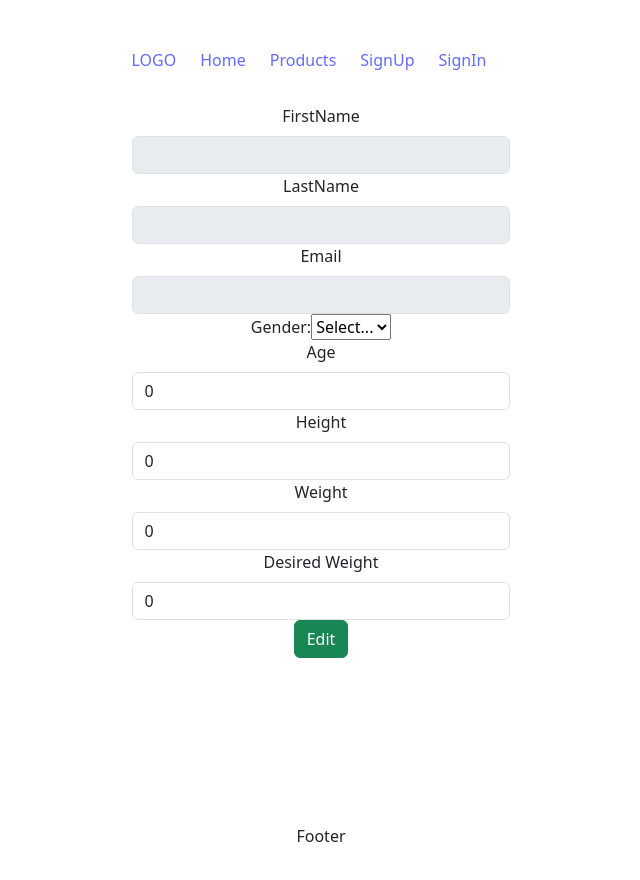
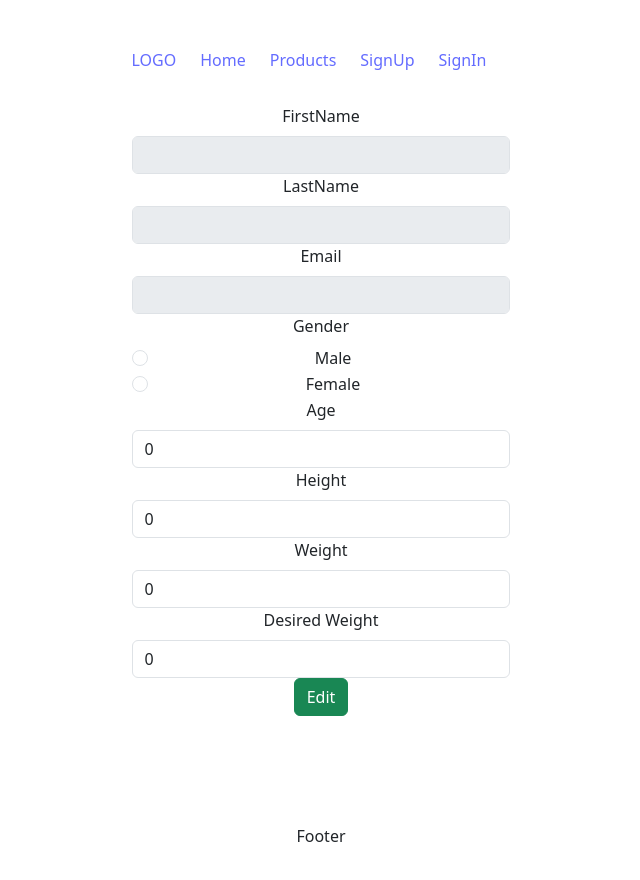
Before and after one commit to Rishi4182/fitfeast, a React (Vite) app in the folder client/: page /user-profile/1 in a window 1280 px wide. Shown: the whole page, without its empty margins (319-959 px from the left). Built offline with nearby package versions, Linux system fonts and the light colour scheme; no server answers.

Commit message:
Issues with Current User context resolved

```diff
--- a/client/src/Components/Cart/Cart.jsx
+++ b/client/src/Components/Cart/Cart.jsx
@@ -7,7 +7,7 @@ function Cart() {
 
     const {currentUser, setCurrentUser} = useContext(userContextObj);
     let userProd = currentUser.userProducts
-    // console.log(userProd)
+    // console.log(currentUser)
 
   return (
     <div>
--- a/client/src/Components/Cart/Product.jsx
+++ b/client/src/Components/Cart/Product.jsx
@@ -42,7 +42,7 @@ function Product(props) {
       rep2.data.payload.cost = rep2.data.payload.cost + temp
       await axios.put(`http://localhost:4000/user-api/users/${rep3.data.payload._id}`, {cost:rep2.data.payload.cost})
       setCurrentUser(rep2.data.payload)
-      console.log(rep2.data.payload)
+      console.log(currentUser)
     }
 
 
--- a/client/src/Components/Plans/plans.jsx
+++ b/client/src/Components/Plans/plans.jsx
@@ -1,4 +1,5 @@
 import { useContext ,useState} from 'react'
+import { Navigate, useNavigate } from 'react-router-dom';
 import { userContextObj } from '../../Contexts/UserContext'
 import { useForm} from "react-hook-form";
 
@@ -6,7 +7,9 @@ function plans() {
     const {currentUser , setCurrentUser}=useContext(userContextObj)
     const [status, setStatus] = useState(0);
     const [chng, setchng] = useState(0);
+    const navigate = useNavigate();
     const [fl, setfl] = useState(0);
+    console.log(currentUser)
     let bmr=0,cal1=0,fat=0,cal2=0,final=0;
     const {
         register,
@@ -270,13 +273,19 @@ if(currentUser.desiredweight>currentUser.weight)
       }
 
   return (
-    <div>
+    currentUser.age === 0 || currentUser.height === 0 || currentUser.weight === 0 || currentUser.gender === "" || currentUser.desiredweight === 0? (<div>
+        <h1>Edit Your Profile</h1>
+        <p>Please add your age, height, gender, and weight to proceed with the plans form.</p>
+        <button className='btn btn-secondary text-white mt-auto' onClick={() => navigate(`/user-profile/${currentUser.email}`)}>
+      Edit Profile
+    </button>
+    </div>) : (<div>
     <div className="form">
         <form onSubmit={handleSubmit(duration)}>
             <div className='activity'>
                 <label>
                     Activity:
-        <select  onChange={handleActivity}>
+                    <select onChange={handleActivity}>
                         <option value="">Select Activity</option>
                         <option value="Sedentary">Sedentary</option>
                         <option value="Lightly Active">Lightly Active</option>
@@ -288,7 +297,7 @@ if(currentUser.desiredweight>currentUser.weight)
             <div className='duration mt-5 mb-2'>
                 <label>
                     Duration:
-        <select  onChange={handleDuration}>
+                    <select onChange={handleDuration}>
                         <option value="">Select Duration</option>
                         <option value="1 week">1 week</option>
                         <option value="2 weeks">2 weeks</option>
@@ -304,12 +313,12 @@ if(currentUser.desiredweight>currentUser.weight)
         </form>
         {
             status === 1 ? <div>
-             {showValues(chng,fl)}
-            </div> :<div></div>
+                {showValues(chng, fl)}
+            </div> : <div></div>
 
         }
     </div>
-  </div>
+</div>)
   )
 
 }
--- a/client/src/Components/User/UserProfile.jsx
+++ b/client/src/Components/User/UserProfile.jsx
@@ -1,6 +1,6 @@
 // import React from 'react'
 
-import { useContext ,useState} from 'react'
+import { useContext ,useState, useEffect} from 'react'
 import { userContextObj } from '../../Contexts/UserContext'
 import { useForm} from "react-hook-form";
 import axios from 'axios'
@@ -15,16 +15,18 @@ function UserProfile() {
     reset,
   } = useForm();
   const [gen, setGender] = useState("");
+  useEffect(() => {
+    if (currentUser?.gender) {
+      setGender(currentUser.gender);
+    }
+  }, [currentUser]);
   function handleChange(event){
      setGender(event.target.value)
   }
+
   async function adddetails(newuser) {
     // Determine gender correctly
     newuser.gender = gen;
-
-    console.log("User Data Before Update:", newuser);
-
-
 
     try {
         // Check if user exists in DB
@@ -40,9 +42,10 @@ function UserProfile() {
 
         // Fetch updated user data
         const rep2 = await axios.get(`http://localhost:4000/user-api/users/${newuser.email}`);
-        setCurrentUser(rep2.data.payload);
+        setCurrentUser(rep2.data.payload)
+        console.log(currentUser)
 
-        console.log("Updated User Data:", rep2.data.payload);
+        // console.log("Updated User Data:", currentUser);
     } catch (error) {
         console.error("Error updating user:", error);
     }
@@ -93,14 +96,35 @@ function UserProfile() {
         disabled/>
       </div>
       <div className='gender'>
-      <label>
-      Gender:
-        <select value={currentUser.gender} onChange={handleChange}>
-          <option value="">Select...</option>
-          <option value="Male">Male</option>
-          <option value="Female">Female</option>
-        </select>
-      </label>
+      <label className="form-label">
+          Gender
+        </label>
+          <div className="form-check">
+            <input
+              className="form-check-input"
+              type="radio"
+              name="gender"
+              onChange={handleChange}
+              value="Male"
+              checked={gen === "Male"}
+            />
+            <label className="form-check-label">
+              Male
+            </label>
+          </div>
+          <div className="form-check">
+            <input
+              className="form-check-input"
+              type="radio"
+              name="gender"
+              onChange={handleChange}
+              value="Female"
+              checked={gen === "Female"}
+            />
+            <label className="form-check-label">
+              Female
+            </label>
+          </div>
           </div>
       <div className='age'>
         <label htmlFor="age" className="form-label">Age</label>
```
Lines whose indentation alone changed are shown as unchanged.
